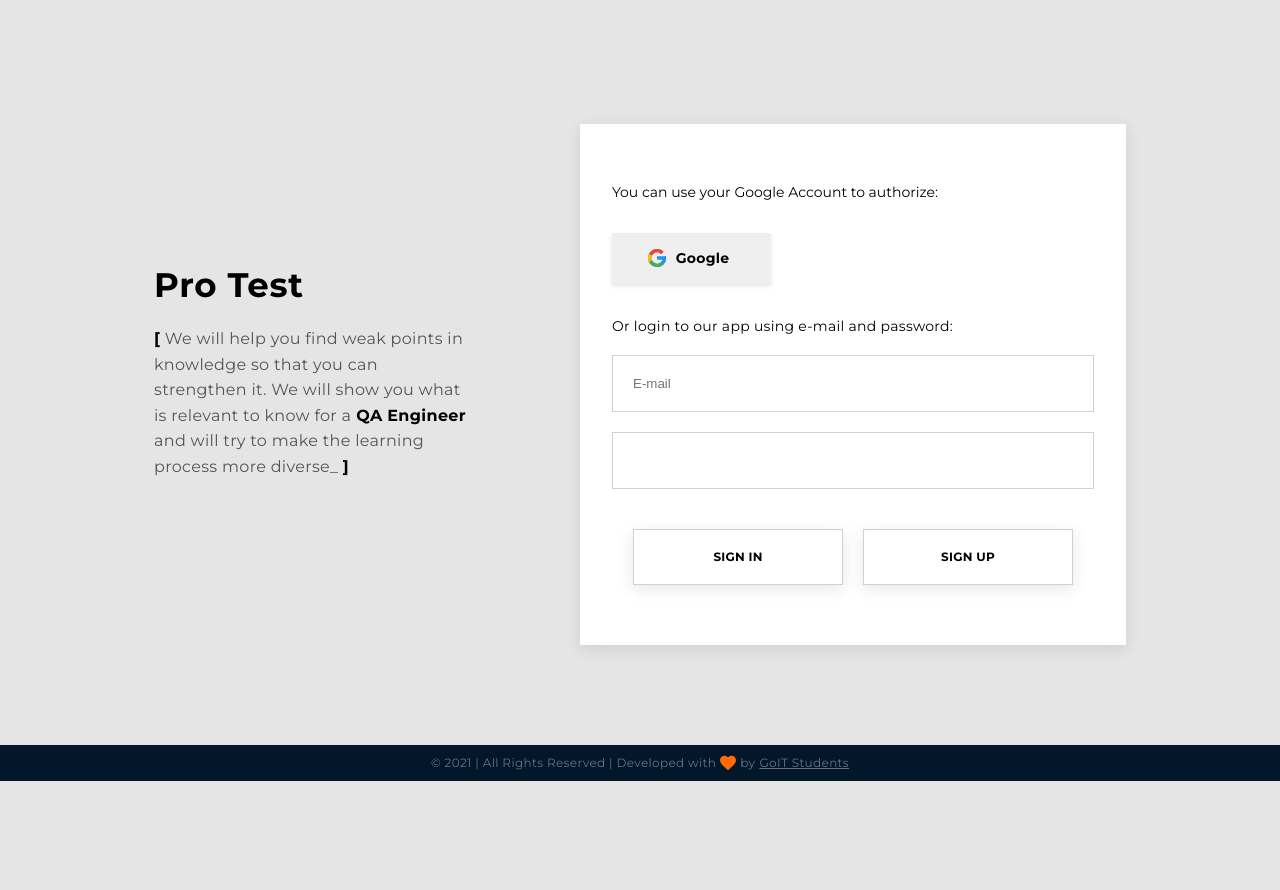
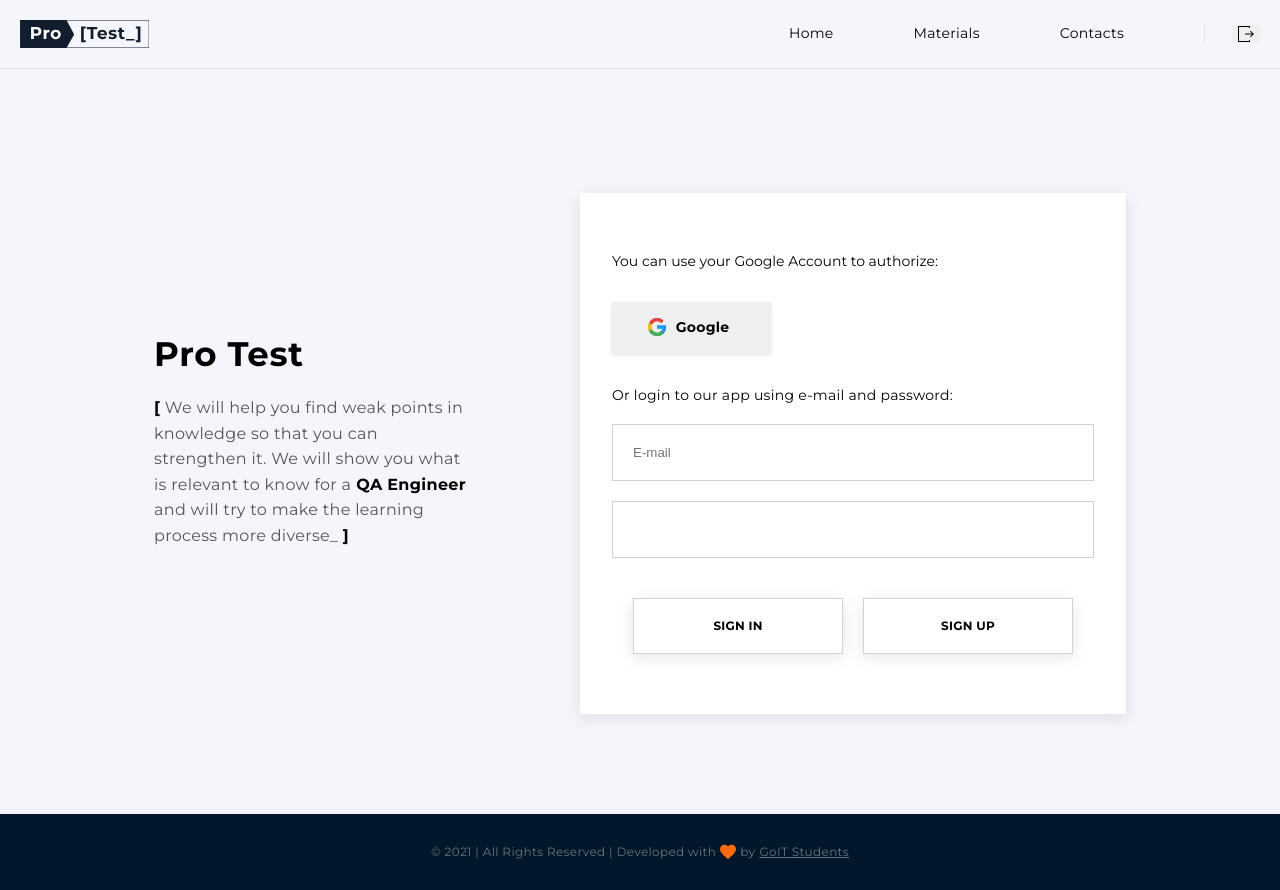
Before and after one commit to Tasha1003Natasha/team-project-front-end, a React (Create React App) app: page /auth in a window 1280 px wide. Before the commit the page ends 800 px from the top, so only its background shows below. Built offline with nearby package versions, Linux system fonts and the light colour scheme.

Commit message:
header-com1

```diff
--- a/src/components/Footer/Footer.module.css
+++ b/src/components/Footer/Footer.module.css
@@ -6,6 +6,7 @@
 
 .container {
   width: 257px;
+  height: 56px;
   display: flex;
   flex-wrap: wrap;
   justify-content: center;
--- a/src/components/Navigation/Navigation.jsx
+++ b/src/components/Navigation/Navigation.jsx
@@ -1,7 +1,43 @@
-const Navigation= () => {
+import styles from './Navigation.module.css';
+import logo from '../../images/icons/icons.svg';
+import logo_sign_out from '../../images/icons/icons.svg';
+import { Link, NavLink } from 'react-router-dom';
+
+const Navigation = () => {
   return (
     <>
-
+      <header className={styles.header}>
+        <div className={styles.container}>
+          <div className={styles.header__nav}>
+            <Link to="/">
+              <svg width={129} height={28} className={styles.header__logo}>
+                <use href={logo + '#logo-header'}></use>
+              </svg>
+            </Link>
+            <div className={styles.menu__container}>
+              <ul className={styles.menu__container_list}>
+                <li className={styles.menu__container_list_item}>
+                  <NavLink className={styles.menu__container_list_item_text}>Home</NavLink>
+                </li>
+                <li className={styles.menu__container_list_item}>
+                  <NavLink className={styles.menu__container_list_item_text}>Materials</NavLink>
+                </li>
+                <li className={styles.menu__container_list_item}>
+                  <NavLink className={styles.menu__container_list_item_text}>Contacts</NavLink>
+                </li>
+              </ul>
+              <p></p>
+              <p></p>
+              <span className={styles.line}></span>
+              <button className={styles.button_logo_sign_out}>
+                <svg width={16} height={16}>
+                  <use href={logo_sign_out + '#sign-out'}></use>
+                </svg>
+              </button>
+            </div>
+          </div>
+        </div>
+      </header>
     </>
   );
 };
--- /dev/null
+++ b/src/components/Navigation/Navigation.module.css
@@ -0,0 +1,67 @@
+.header {
+  width: 100%;
+  padding-top: 20px;
+  padding-bottom: 20px;
+
+  background-color: #F5F6FB;
+  border-bottom: 1px solid #E2E3E5;
+}
+
+.container {
+  margin: 0 auto;
+  padding: 0 20px;
+}
+
+/* @media (min-width: 768px) {
+    .container {
+      width: 100%;
+      margin: 0 auto;
+    }
+  } */
+
+.header__nav {
+  display: flex;
+  align-items: center;
+}
+
+.menu__container {
+  margin-left: auto;
+  display: flex;
+  align-items: center;
+}
+
+.menu__container_list {
+  display: flex;
+  align-items: center;
+}
+
+.menu__container_list_item {
+  margin-right: 80px;
+
+  font-size: 14px;
+  line-height: 1.14;
+  letter-spacing: 0.02em;
+}
+
+.menu__container_list_item_current::after {
+    content: " ";
+    width: 100%;
+    height: 1px;
+    background-color: var(--accent-color);
+    display: block;
+}
+
+.menu__container_list_item_text {
+    color: var(--main-text);
+    /* font-family: 'Montserrat Medium'; */
+}
+
+.line {
+    height: 20px;
+    border-right: 1px solid #E2E3E5;
+}
+
+.button_logo_sign_out {
+
+    margin-left: 27px;
+}
--- a/src/index.css
+++ b/src/index.css
@@ -4,7 +4,7 @@
 /* @import '../node_modules/modern-normalize/modern-normalize.css'; */
 
 :root {
-  --main-color: #e5e5e5;
+  --main-color: #F5F6FB;
   --secondary-color: #555555;
   --form-color: #ffffff;
   --accent-color: #ff6b09;
```
Also changed, not shown: src/components/Navigation/HeaderRegister/HeaderRegister.jsx (added, +10 -0 lines), src/components/Navigation/HeaderRegister/HeaderRegister.module.css (added).
